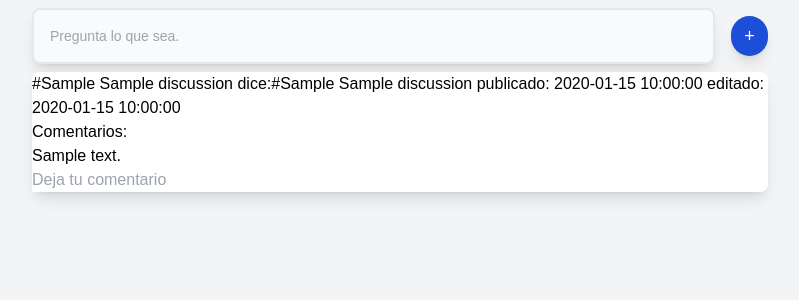
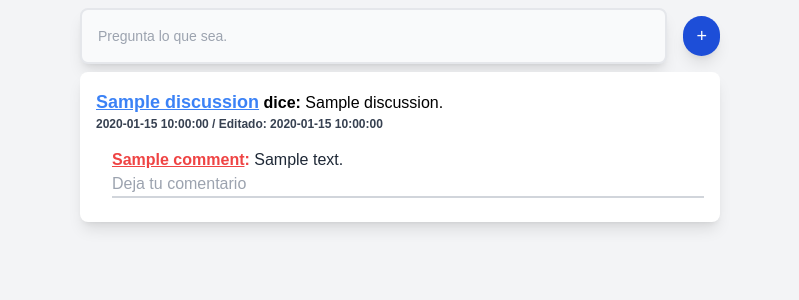
Before and after one commit to DaveAdbeel/App-citas, a Flask app: template templates/home.html in a window 1280 px wide. Shown: the part 76-376 px from the top of the page, without its empty margins (240-1039 px from the left). Run offline with Flask 3, Linux system fonts and the light colour scheme; the template is opened without the code that fills it: most values are stand-ins (such as "Sample title", 1, 10 or a date in 2020); some libraries are stand-ins or nearby versions; some web fonts are replaced.

Commit message:
account profile for users that are not my user

```diff
--- a/templates/components/render_chat.html
+++ b/templates/components/render_chat.html
@@ -1,17 +1,70 @@
 {% if discussions %}
-      <div>
+      <style>
+
+      .container-chat::-webkit-scrollbar {
+        width: 8px;
+      }
+
+      .container-chat::-webkit-scrollbar-track {
+        background-color: #f1f1f1;
+      }
+
+      .container-chat::-webkit-scrollbar-thumb {
+        background-color: #888;
+        border-radius: 4px;
+      }
+
+      .container-chat::-webkit-scrollbar-thumb:hover {
+        background-color: #555;
+      }
+
+      .container-chat::-webkit-scrollbar-thumb:focus {
+        background-color: #555;
+      }
+
+
+
+
+   </style>
+   <div class="max-h-full sm:min-w-[40rem] overflow-y-auto container-chat px-4 py-4">
          {% for discussion in discussions %}
-            <h1>#{{discussion["id_usuario"]}} <a href="/account/{{discussion["id_usuario"]}}">{{discussion["nombre_usuario"]}}</a> dice:#{{discussion["id_debate"]}} {{discussion["titulo_debate"]}} publicado: {{discussion["fecha_creacion"]}} editado: {{discussion["fecha_actualizado"]}}</h1>
 
-            <form action="/add_comment" method="POST">
-               <h3>Comentarios: </h3>
+            <div class="flex justify-between gap-4 mb-4">
+               <h1><strong><a class="text-blue-500 underline text-lg" href="/account/{{discussion["id_usuario"]}}">{{discussion["nombre_usuario"]}}</a> dice:</strong> {{discussion["titulo_debate"]}}.<p class="text-xs font-semibold text-gray-700">{{discussion["fecha_creacion"]}} / Editado: {{discussion["fecha_actualizado"]}}</p></h1>
+
+            {% if discussion["id_usuario"] == user["id"]%}
+               <div>
+                  <button class="cursor-pointer font-black text-blue-600  outline-none border-none w-6 h-6"><a href="/edit_discussion/{{discussion['id_debate']}}"><img src="https://res.cloudinary.com/dm8e8z3bo/image/upload/f_auto,q_auto/v1688843350/app_citas/icons/edit.svg" alt="edit discussion img"></a></button>
+
+
+                  <button class="font-black text-red-600  outline-none border-none w-6 h-6"><a href="/delete_discussion/{{discussion['id_debate']}}"><img src="https://res.cloudinary.com/dm8e8z3bo/image/upload/f_auto,q_auto/v1688843271/app_citas/icons/delete.svg" alt="delete discussion img"></a></button>
+               </div>
+            {% endif %}
+            </div>
+
+
                {% for comment in discussion["comentarios"] %}
+                  <div class="flex flex-col ml-4  gap-4">
+                     <div class="flex justify-between">
+                     <h1 class="text-red-500"><strong><a class="underline" href="/account/{{comment["id_usuario"]}}">{{comment["nombre_usuario"]}}</a>: <p class="inline text-gray-800 font-medium	">{{comment["contenido"]}}</p></strong></h1>
 
-                  <p>{{comment}}</p>
+                  {% if comment["id_usuario"] == user["id"]%}
+                     <div >
+                  <button class="cursor-pointer font-black text-blue-600  outline-none border-none w-6 h-6"><a href="/edit_comment/{{comment['id_comentario']}}"><img src="https://res.cloudinary.com/dm8e8z3bo/image/upload/f_auto,q_auto/v1688843350/app_citas/icons/edit.svg" alt="edit comment img"></a></button>
+
+
+                  <button class="font-black text-red-600  outline-none border-none w-6 h-6"><a href="/delete_comment/{{comment['id_comentario']}}"><img src="https://res.cloudinary.com/dm8e8z3bo/image/upload/f_auto,q_auto/v1688843271/app_citas/icons/delete.svg" alt="delete comment img"></a></button>
+               </div>
+                  {% endif %}
+                  </div>
+                  </div>
                {% endfor %}
-               <input type="text" placeholder="Deja tu comentario">
+               <form action="/add_comment/{{discussion["id_debate"]}}" class="ml-4" method="POST">
+               <input name="comentario" focus type="text" placeholder="Deja tu comentario" class="mb-2 w-full outline-none  border-solid border-b-2  border-gray-300 focus:border-gray-400">
 
             </form>
          {% endfor %}
-      </div>
+
+</div>
+
 {% endif %}
```
Also changed, not shown: templates/components/account_profile.html (added, +35 -0 lines), templates/components/alert_home.html (deleted, +0 -7 lines), templates/components/edit.html (added, +26 -0 lines).
